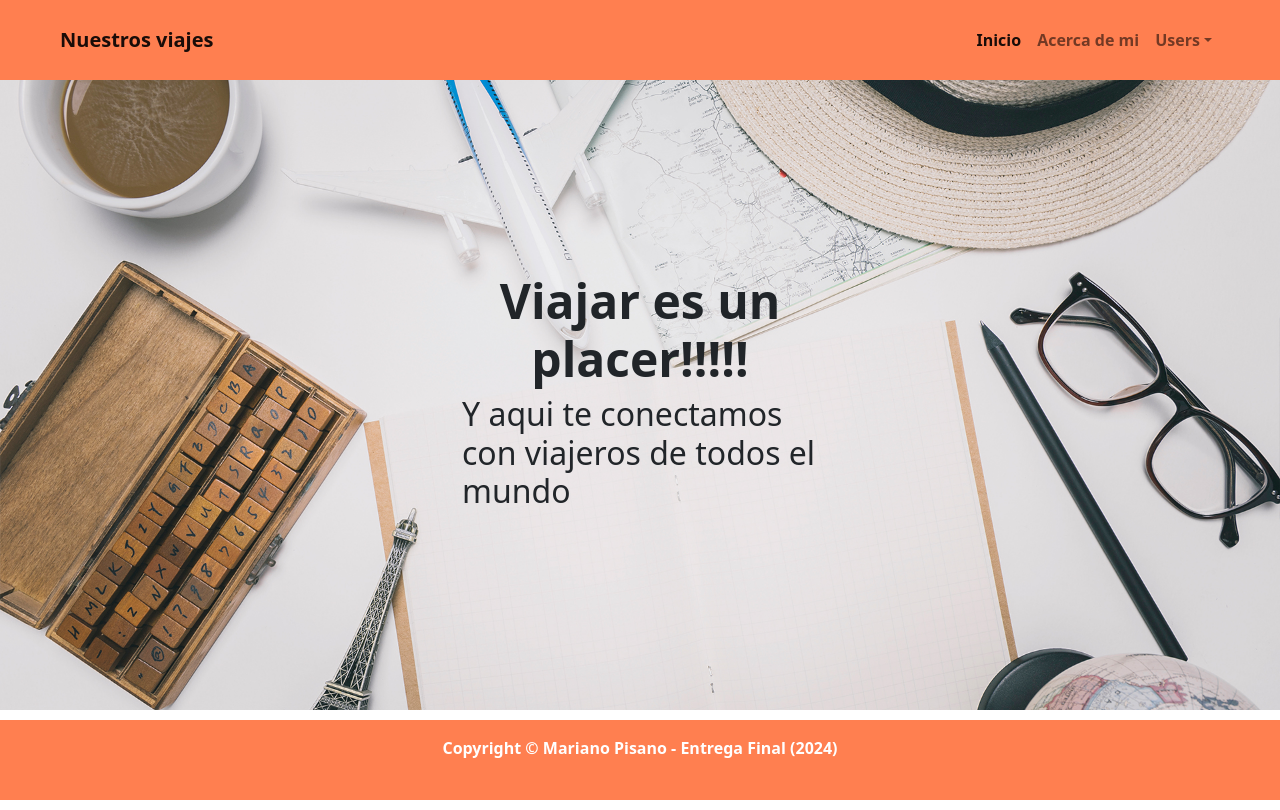
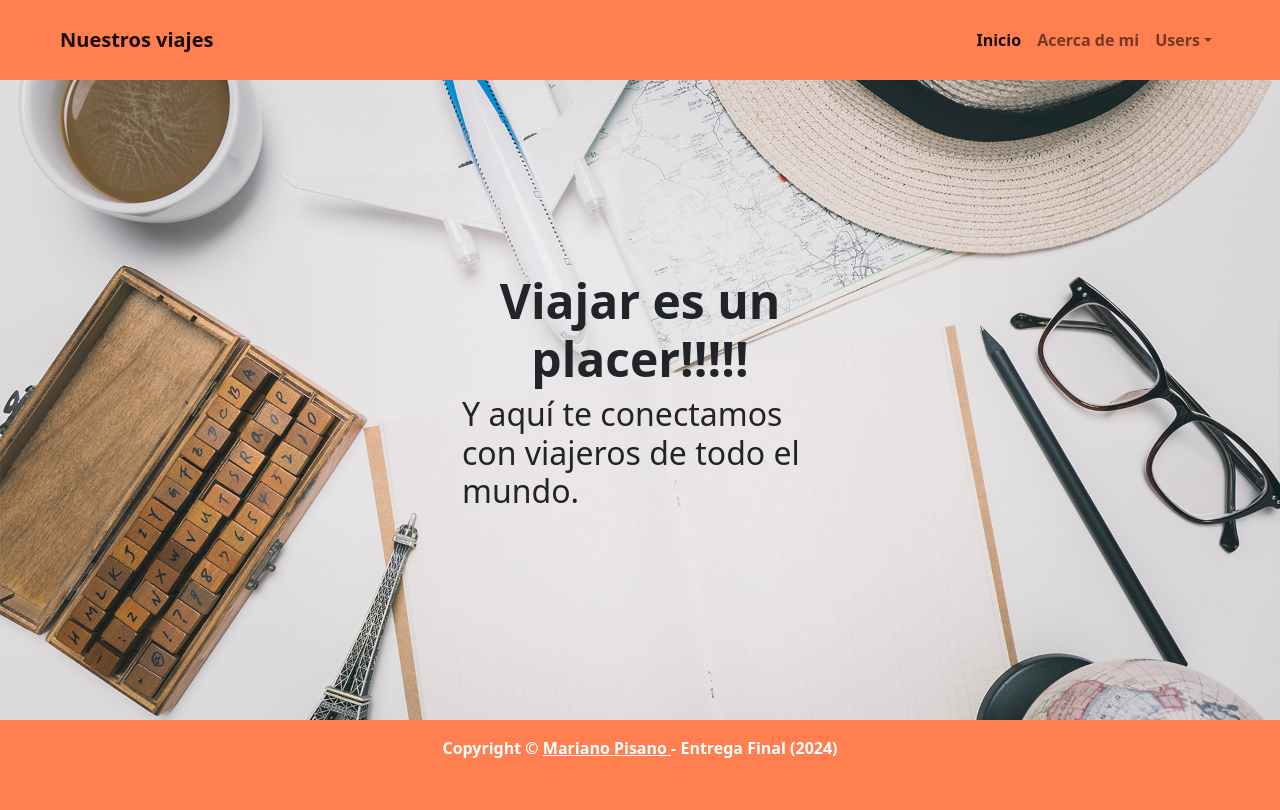
Before and after one commit to mapsys/Entrega_Final_Mariano_Pisano, a Django app: page / in a window 1280 px wide. After the commit the page ends 758 px from the top, so only its background shows below. Run offline with Django 5.2, Linux system fonts and the light colour scheme; some libraries are stand-ins or nearby versions.

Commit message:
Cambios esteticos

```diff
--- a/core/templates/core/base.html
+++ b/core/templates/core/base.html
@@ -21,6 +21,16 @@
     <link href="{% static 'css/styles.css' %}" rel="stylesheet" />
     {% block bloque_estilos %}
     {% endblock bloque_estilos %}
+    <style>
+        html, body {
+            height: 100%;
+        }
+        .masthead {
+            background: url('{% static "path/to/your/image.jpg" %}') no-repeat center center;
+            background-size: cover;
+            height: calc(100vh - 80px - 80px); /* Ajusta esto según la altura del navbar y del footer */
+        }
+    </style>
 </head>
 <body>
 {% load static %}
@@ -128,11 +138,18 @@
                color: black;
                font-weight: bold;
                height: 80px"
-        class="footer mt-auto py-3 fixed-bottom ">
+        class="footer mt-auto py-3 fixed-bottom">
   <div class="container">
-    <p class="m-0 text-center text-white">Copyright &copy; Mariano Pisano - Entrega Final (2024)</p>
+    <p class="m-0 text-center text-white">
+      Copyright &copy;
+      <a href="{% url 'core:about' %}" style="color: white; text-decoration: underline;">
+        Mariano Pisano
+      </a>
+      - Entrega Final (2024)
+    </p>
   </div>
 </footer>
+
 {% block bloque_scripts %}
 
 {% endblock bloque_scripts %}
--- a/core/templates/core/index.html
+++ b/core/templates/core/index.html
@@ -5,20 +5,17 @@
         <div class="container position-relative">
             <div class="row justify-content-center">
                 <div class="col-xl-4">
-
-                        {% if request.user.is_authenticated %}
-                            {% if request.user.first_name %}
-                            <h1 class="text-center display-4 fw-bolder">
-                            ¡Bienvenido, {{ request.user.first_name }}!</h1>
-                            <h2> Empeza a disfrutar toda la informacion que tenemos para</h2>
-                            {% else %}
+                    {% if request.user.is_authenticated %}
+                        {% if request.user.first_name %}
+                            <h1 class="text-center display-4 fw-bolder">¡Bienvenido, {{ request.user.first_name }}!</h1>
+                            <h2>Empieza a disfrutar toda la información que tenemos para ti.</h2>
+                        {% else %}
                             <h1 class="text-center display-4 fw-bolder">¡Bienvenido!</h1>
-                            {% endif %}
-                        {% else %}
-                        <h1 class="text-center display-4 fw-bolder"> Viajar es un placer!!!!! </h1>
-                            <h2> Y aqui te conectamos con viajeros de todos el mundo</h2>
                         {% endif %}
-
+                    {% else %}
+                        <h1 class="text-center display-4 fw-bolder">Viajar es un placer!!!!!</h1>
+                        <h2>Y aquí te conectamos con viajeros de todo el mundo.</h2>
+                    {% endif %}
                 </div>
             </div>
         </div>
```
Also changed, not shown: db.sqlite3.
